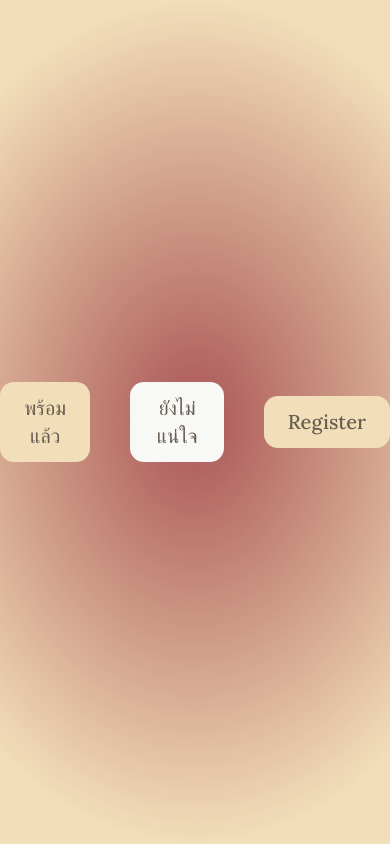
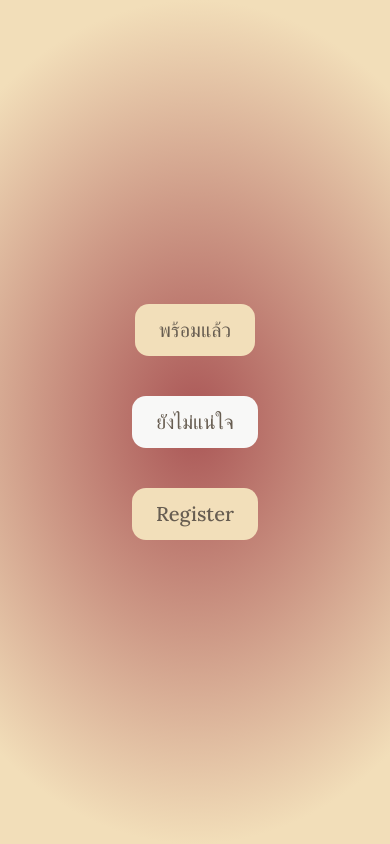
Before and after one commit to CBC-Warehouse-Of-Heart/Warehouse-of-Heart, a Next.js app: page / in a window 390 px wide. Built offline with nearby package versions, Linux system fonts and the light colour scheme; a web font is replaced by a local one.

Commit message:
feat: fix responsive

```diff
--- a/app/page.tsx
+++ b/app/page.tsx
@@ -2,9 +2,11 @@ import { Button } from "@/components/ui/button";
 
 export default function Home() {
   return (
-    <div className="flex h-full justify-center items-center space-x-10">
+    <div className="flex flex-col h-full w-full justify-center items-center gap-10 sm:flex-row">
       <Button>พร้อมแล้ว</Button>
-      <Button variant="secondary">ยังไม่แน่ใจ</Button>
+      <Button variant="secondary" className="">
+        ยังไม่แน่ใจ
+      </Button>
       <Button className="font-serif">Register</Button>
     </div>
   );
--- a/components/ui/button.tsx
+++ b/components/ui/button.tsx
@@ -5,7 +5,7 @@ import { cva, type VariantProps } from "class-variance-authority";
 import { cn } from "@/lib/utils";
 
 const buttonVariants = cva(
-  "inline-flex items-center justify-center rounded-md text-xl hover:ring-4 hover:ring-ring font-medium transition-colors disabled:pointer-events-none disabled:opacity-50",
+  "inline-flex items-center justify-center rounded-md hover:ring-4 hover:ring-ring font-medium transition-colors disabled:pointer-events-none disabled:opacity-50",
   {
     variants: {
       variant: {
@@ -19,7 +19,7 @@ const buttonVariants = cva(
         link: "text-primary underline-offset-4 hover:underline",
       },
       size: {
-        default: "h-auto px-6 py-3",
+        default: "h-auto text-xl sm:text-5xl px-6 py-3 sm:py-5",
         sm: "h-9 rounded-md px-3",
         lg: "h-11 rounded-md px-8",
         icon: "h-10 w-10",
```
